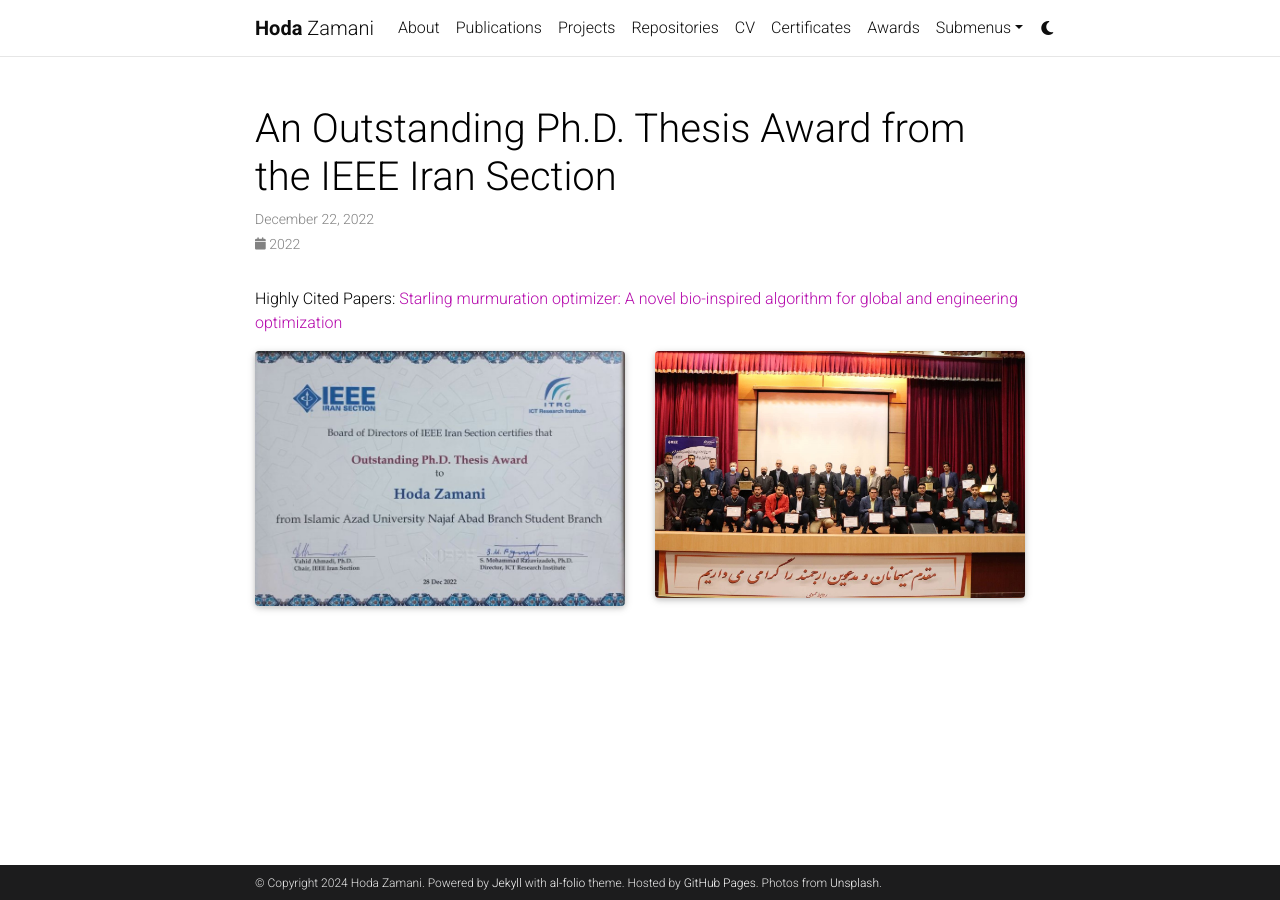
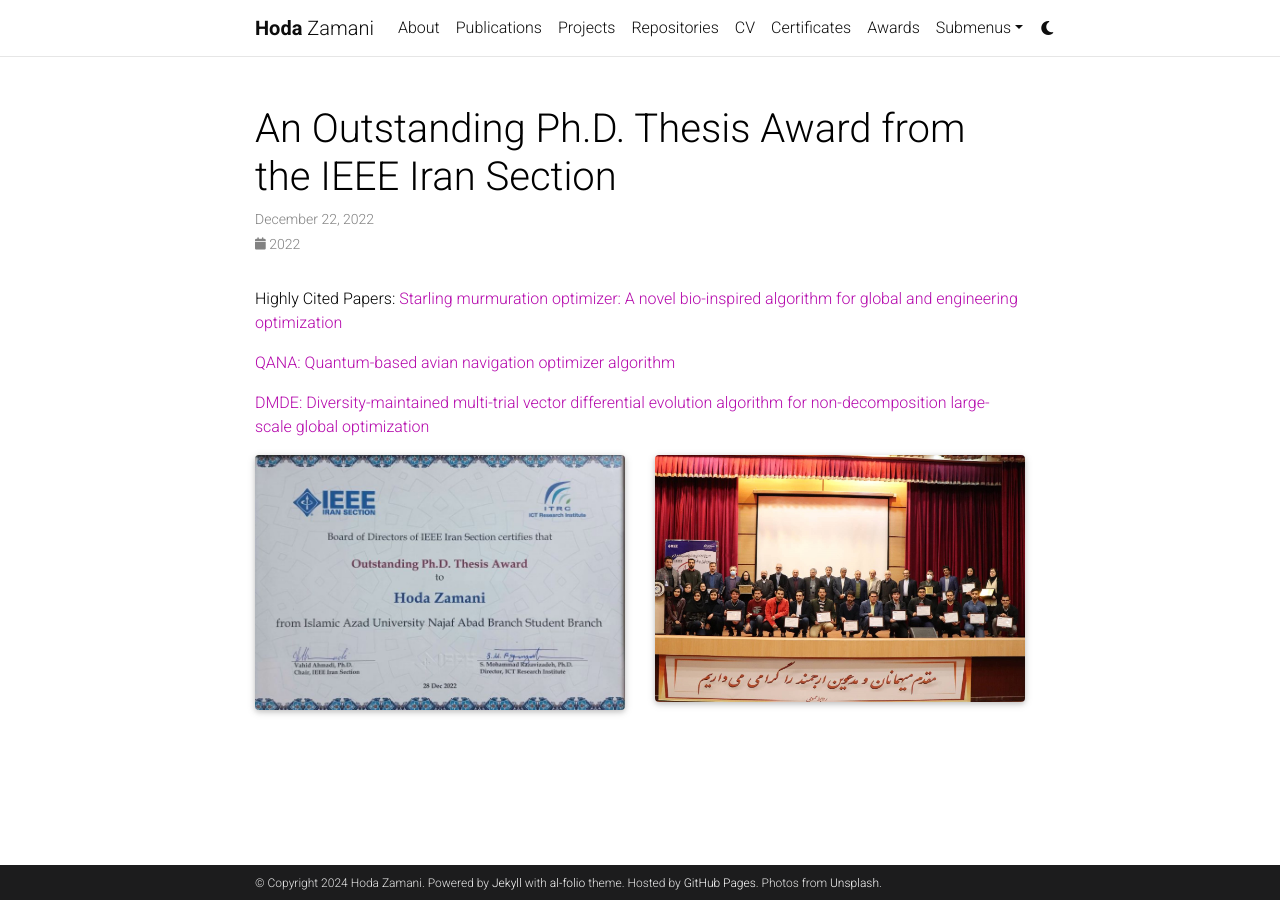
Before and after one commit to HodaZamani/HodaZamani.github.io, a Jekyll site: the page built from _news/announcement_4.md, in a window 1280 px wide. Built offline with Jekyll 4.4.1, drawn with Linux system fonts in a browser that asks for light colours; full-size pictures stand in for the smaller copies a plugin makes; comment, search, counter and statistics services are not loaded; a style sheet for code colours, icons or effects is not loaded.

Commit message:
Update announcement_4.md

```diff
--- a/_news/announcement_4.md
+++ b/_news/announcement_4.md
@@ -8,6 +8,10 @@
 Highly Cited Papers:
  [Starling murmuration optimizer: A novel bio-inspired algorithm for global and engineering optimization](https://www.sciencedirect.com/science/article/abs/pii/S0045782522000330)
 
+[QANA: Quantum-based avian navigation optimizer algorithm](https://www.sciencedirect.com/science/article/abs/pii/S0952197621001627)
+
+[DMDE: Diversity-maintained multi-trial vector differential evolution algorithm for non-decomposition large-scale global
+optimization](https://www.sciencedirect.com/science/article/abs/pii/S0957417422003359)
 
 <div class="row">
     <div class="col-sm mt-3 mt-md-0">
```
